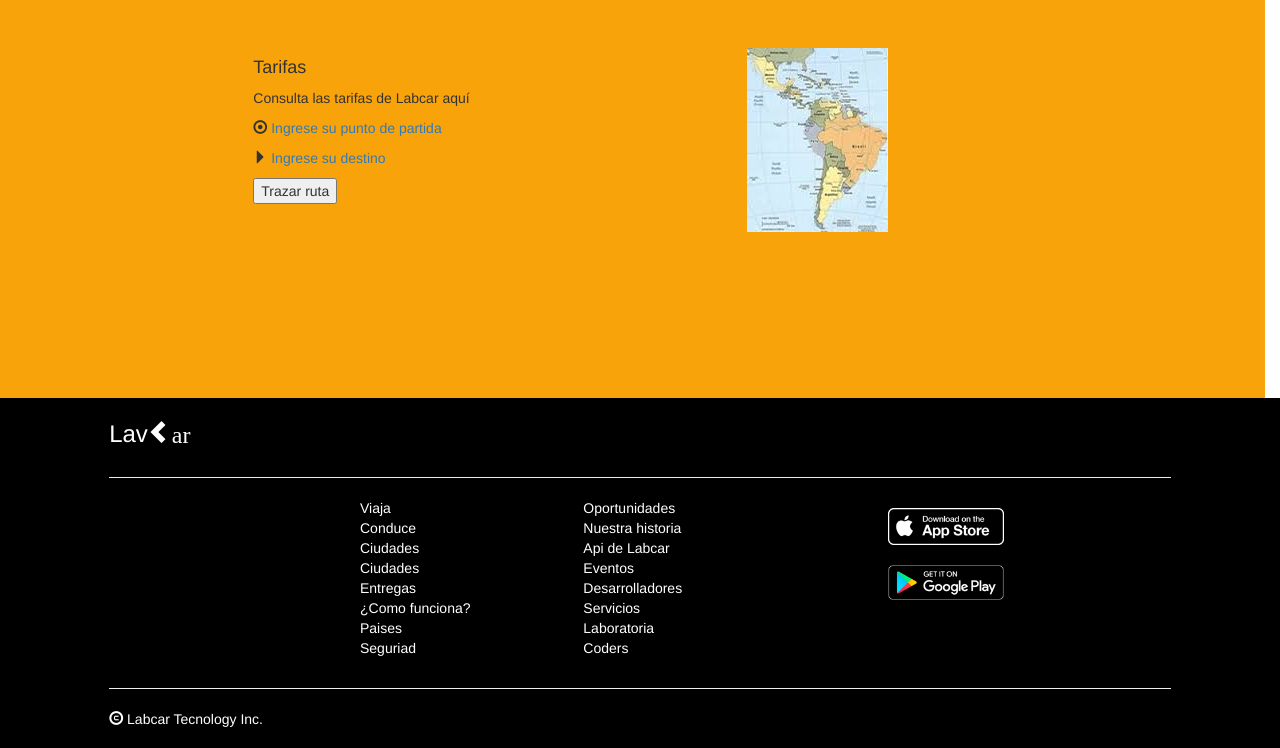
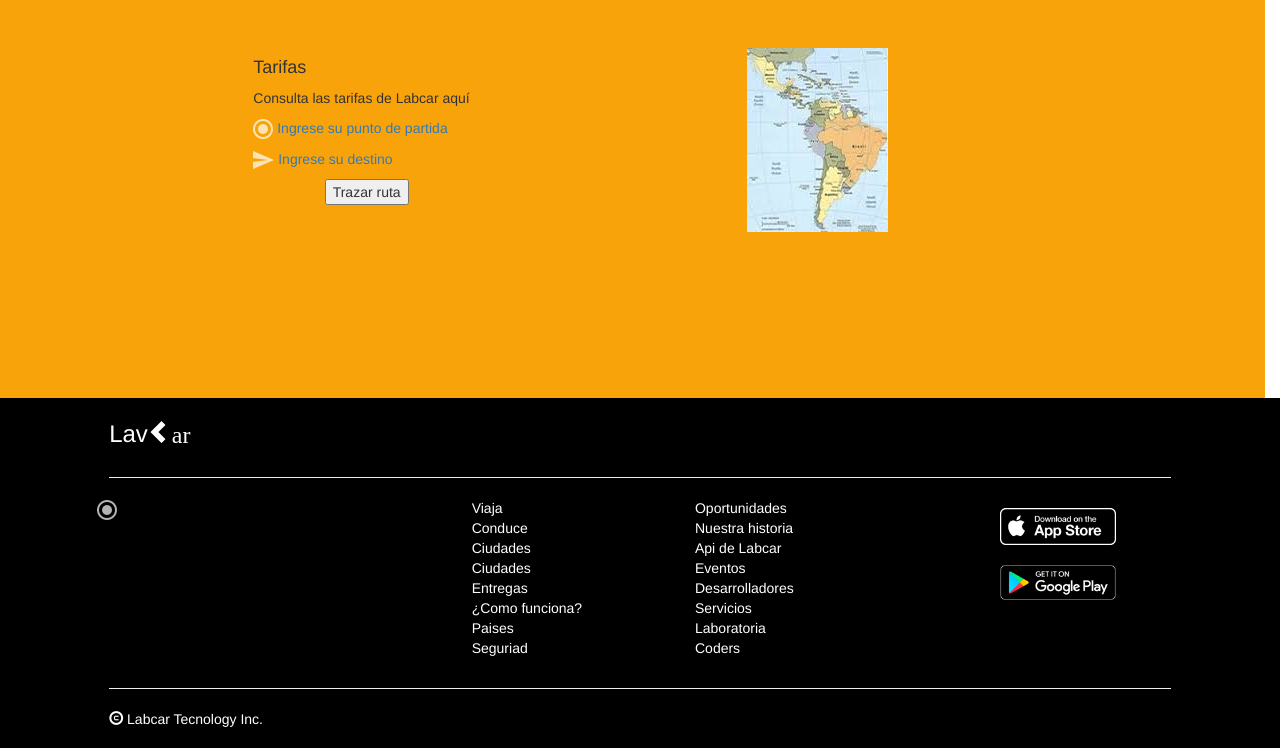
Before and after one commit to YessiGarcia/Lab-ar, a plain HTML site: page index.html in a window 1280 px wide. Shown: the part 2072-2820 px from the top of the page. Drawn offline with Linux system fonts and the light colour scheme.

Commit message:
acomodo de botones

```diff
--- a/assets/css/main.css
+++ b/assets/css/main.css
@@ -89,6 +89,10 @@
 	border: 1px solid width;
 }
 
+#centro{
+	margin-left: 20%;
+}
+
 .negro{
 	background-color: black;
 	height: 350px;
--- a/index.html
+++ b/index.html
@@ -81,14 +81,14 @@
 					<li><h4>Tarifas</h4></li>
 					<li><p>Consulta las tarifas de Labcar aquí</p></li>
 					<li>
-						<span class="glyphicon glyphicon-record" aria-hidden="true"></span>
+						<span><img src="assets/img/shape.png"></span>
 						<a>Ingrese su punto de partida</a>
 					</li>
 					<li>
-						<span class="glyphicon glyphicon-triangle-right" aria-hidden="true"></span>
+						<span><img src="assets/img/shape2.png"></span>
 						<a>Ingrese su destino</a>
 					</li>
-					<li><button>Trazar ruta</button></li>
+					<li><button id="centro">Trazar ruta</button></li>
 				</ul>
 			</form>
 		</section>
@@ -106,7 +106,8 @@
 			<hr>
 		</div>
 		<div class="row">
-			<div class="col-md-3">
+			<div class="col-md-3 col-md-offset-1">
+				<img src="assets/img/shape.png">
 				<span class="" aria-hidden="true"></span>
 				<span class="" aria-hidden="true"></span>
 				<span class="" aria-hidden="true"></span>
```
